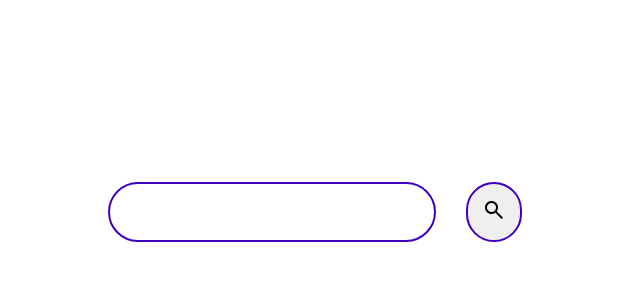
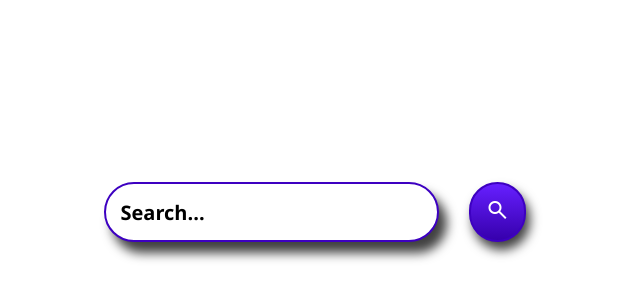
Before and after one commit to BuysDev/formularios, a plain HTML site: page pages/busca.html in a window 1280 px wide. Shown: the part 188-488 px from the top of the page, without its empty margins (325-965 px from the left). Drawn offline with nearby package versions, Linux system fonts and the light colour scheme.

Commit message:
Finalização do projeto
Parte final do projeto: Input de busca com botao de pesquisar com sombra.

Quando o usuário passa o mouse em cima do input de busca, o input sofre um aumento em seu tamanho e quando o usuário passa o mouse em cima do botão de pesquisar, as cores do degradê do fundo se invertem

```diff
--- a/assets/css/busca.css
+++ b/assets/css/busca.css
@@ -19,13 +19,38 @@ input {
     padding: 14px;
     border-radius: 30px;
     border: 2px solid #3d00c1;
+    -webkit-box-shadow: 8px 11px 11px 0px rgba(0,0,0,0.75);
+    -moz-box-shadow: 8px 11px 11px 0px rgba(0,0,0,0.75);
+    box-shadow: 8px 11px 11px 0px rgba(0,0,0,0.75);
+    transition: .4s ease-in-out
 }
 
-button {
+input:hover {
+    transform: scale(1.08);
+    transition: .4s ease-in-out;
+}
+
+input::placeholder, input {
+    color: #000;
+    font-size: 20px;
+    font-weight: bold;
+}
+
+button[type=submit] {
     outline: none;
     padding: 14px;
     border-radius: 30px;
+    cursor: pointer;
     border: 2px solid #3d00c1;
+    background-image: linear-gradient(#661fff, #3600ac);
+    -webkit-box-shadow: 4px 8px 11px 0px rgba(0,0,0,0.75);
+    -moz-box-shadow: 4px 8px 11px 0px rgba(0,0,0,0.75);
+    box-shadow: 4px 8px 11px 0px rgba(0,0,0,0.75);
+    transition: .2s ease-out;
+}
+
+button[type=submit]:hover {
+    background-image: linear-gradient(#3600ac, #661fff);
 }
 
 .align {
@@ -33,3 +58,8 @@ button {
     flex-direction: row;
     gap: 30px;
 }
+
+.icon {
+    font-size: 20px;
+    color: #fff;
+}
--- a/pages/busca.html
+++ b/pages/busca.html
@@ -12,9 +12,9 @@
 
 <body>
     <div class="align">
-        <input type="text">
+        <input placeholder="Search..." type="text">
         <button type="submit">
-            <span class="material-symbols-outlined">
+            <span class="icon material-symbols-outlined">
                 search
             </span>
         </button>
```
Also changed, not shown: pages/filtro.html (deleted, +0 -12 lines), assets/css/filtro.css (deleted).
